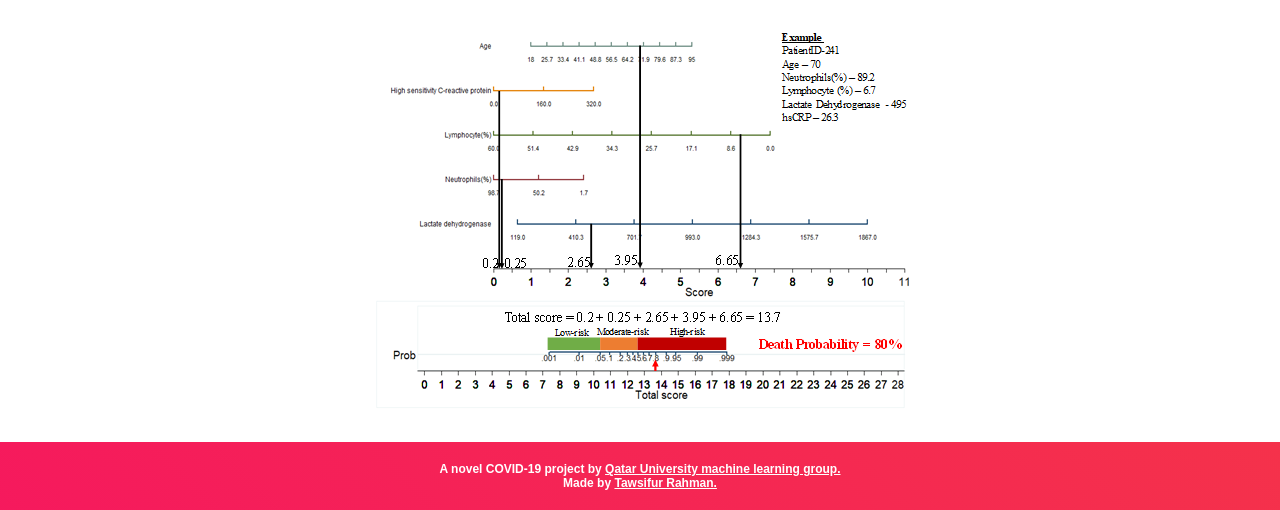
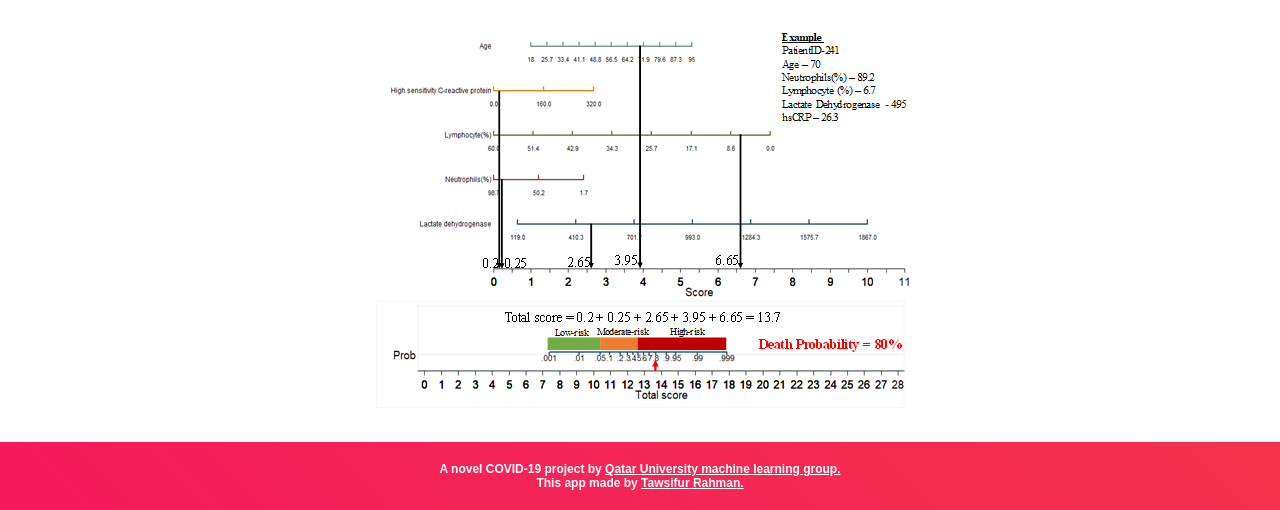
Before and after one commit to tawsifur/COVID-19-Mortality-Risk-Prediction, a Flask app: page / in a window 1280 px wide. Shown: the part 453-963 px from the top of the page. Run offline with Flask 2, Linux system fonts and the light colour scheme; some libraries are stand-ins or nearby versions.

Commit message:
Add files via upload

```diff
--- a/templates/index.html
+++ b/templates/index.html
@@ -65,7 +65,7 @@
                <p class='footer-description'><b>A novel COVID-19 project by <a href="https://sites.google.com/view/mchowdhury/home?authuser=0"style="color:white">Qatar University machine learning group.</a></b></p>
 
            </div>
-           <p class='footer-description'><b>Made by <a href="https://sites.google.com/view/tawsifurrahman/home?authuser=0"style="color:white">Tawsifur Rahman.</a></b></p>
+           <p class='footer-description'><b>This app made by <a href="https://sites.google.com/view/tawsifurrahman/home?authuser=0"style="color:white">Tawsifur Rahman.</a></b></p>
        </div>
 
     </body>
--- a/templates/result.html
+++ b/templates/result.html
@@ -42,7 +42,7 @@
                <p class='footer-description'><b>A novel COVID-19 project by <a href="https://sites.google.com/view/mchowdhury/home?authuser=0"style="color:white">Qatar University machine learning group.</a></b></p>
 
            </div>
-           <p class='footer-description'><b>Made by <a href="https://sites.google.com/view/tawsifurrahman/home?authuser=0"style="color:white">Tawsifur Rahman.</a></b></p>
+           <p class='footer-description'><b>This app made by <a href="https://sites.google.com/view/tawsifurrahman/home?authuser=0"style="color:white">Tawsifur Rahman.</a></b></p>
        </div>
 
     </body>
```
